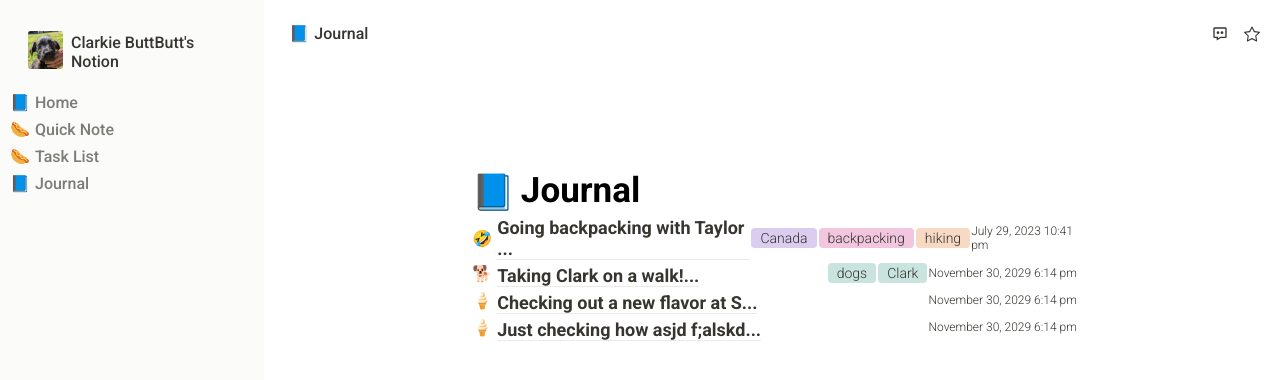
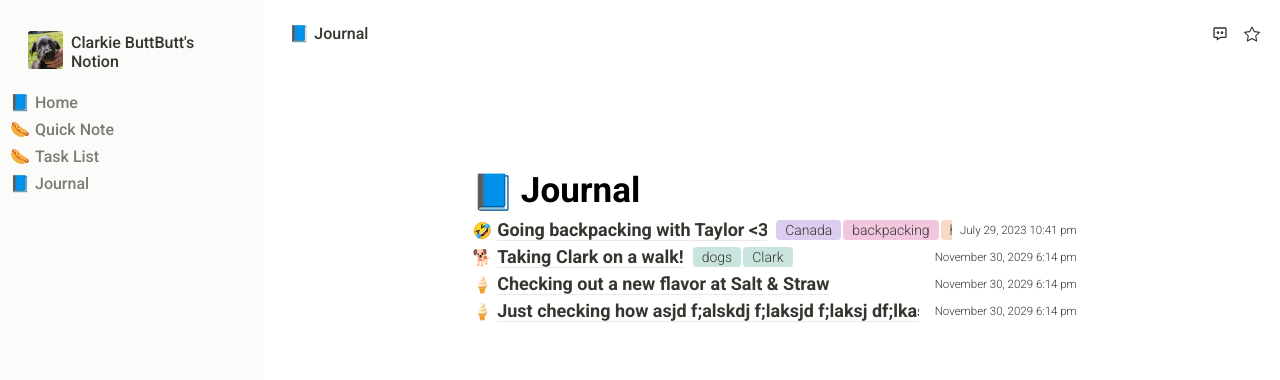
Before and after one commit to heyluney/notion-clone, a React (Create React App) app: page /journal in a window 1280 px wide. Shown: the top 380 px of the page. Built offline with nearby package versions, Linux system fonts and the light colour scheme; some icons are missing.

Commit message:
Update styling on journal entries.

```diff
--- a/src/App.js
+++ b/src/App.js
@@ -29,8 +29,7 @@ const App = () => {
   const [currentPageName, changeCurrentPageName]
     = useState(getItem('current_page_name'));
 
-  // TODO(helenyu): I thinks somehow the react history is manually being manipulated, because
-  // the application breaks on browser "forward" and "back" buttons, investigate further.
+  // TODO(helenyu): I thinks somehow the react history is manually being manipulated, because the application breaks on browser "forward" and "back" buttons, investigate further.
   useEffect(() => {
     changeCurrentPageName(url_map[location.pathname]);
     addFaviconToPage(pages[currentPageName].icon);
@@ -41,21 +40,28 @@ const App = () => {
   // Determines global state for whether a popup is currently open or not.
   const [popup, togglePopup] = useState(null);
   addFaviconToPage(pages[currentPageName].icon);
+
+  // Controls the journal entry that will be displayed on SlideOut component. The reason why physicalSlideOut exists is because the text on the slideOut needs to exist until the transition time is completely over.
   const [slideOut, toggleSlideOut] = useState(null);
-
+  const [physicalSlideOut, togglePhysicalSlideOut] = useState(false);
+  const [slideOutTransitionTime, changeSlideOutTransitionTime] = useState(300);
   return (
     <PageContext.Provider value={{
       currentPageName, changeCurrentPageName,
       pages, changePages
     }}>
       <PopupContext.Provider value={{ popup, togglePopup }}>
-        <SlideOutContext.Provider value={{ slideOut, toggleSlideOut }}>
+        <SlideOutContext.Provider value={{
+          slideOut, toggleSlideOut,
+          physicalSlideOut, togglePhysicalSlideOut,
+          slideOutTransitionTime, changeSlideOutTransitionTime
+        }}>
           <Fragment>
             <div className={`${styles.app}`}>
               <SideBar />
               <Main />
             </div>
-            {popup && <Overlay/>}
+            {popup && <Overlay />}
           </Fragment>
         </SlideOutContext.Provider>
       </PopupContext.Provider>
--- a/src/components/title/Title.jsx
+++ b/src/components/title/Title.jsx
@@ -12,7 +12,7 @@ import { useAutosizeDefaultTextArea }
 
 const Title = ({isLarge, horizontal, title, emoji, type}) => {
 
-    const { slideOut, toggleSlideOut } = useContext(SlideOutContext);
+    const { slideOut } = useContext(SlideOutContext);
     const { pages, changePages, currentPageName, changeCurrentPageName } = useContext(PageContext);
     const currentPage = pages[currentPageName];
     const [isUpdatingTitle, updatingTitle] = useState(false);
@@ -41,7 +41,6 @@ const Title = ({isLarge, horizontal, title, emoji, type}) => {
                         if (type === 'journal') {
                             newPages =
                             editJournalTitle(pages, currentPageName, slideOut, e.target.value);
-                            toggleSlideOut(null);
                         } else {
                             newPages = editTitle(pages, currentPageName, e.target.value);
                             changeCurrentPageName(e.target.value);
--- a/src/hooks/OutsideAlert.jsx
+++ b/src/hooks/OutsideAlert.jsx
@@ -3,15 +3,20 @@ import { useContext, useEffect } from 'react';
 import { PopupContext, SlideOutContext } from '../App';
 
 
-export const useSlideOutOutsideAlerter = ref => {
+export const useSlideOutOutsideAlerter = (ref) => {
     const { togglePopup } = useContext(PopupContext);
-    const { slideOut, toggleSlideOut } = useContext(SlideOutContext);
+    const { slideOut, toggleSlideOut,
+        togglePhysicalSlideOut,
+        slideOutTransitionTime,
+        changeSlideOutTransitionTime } = useContext(SlideOutContext);
 
     useEffect(() => {
         const handleClickOutside = (event) => {
             if (!slideOut) return;
             if (ref.current && !ref.current.contains(event.target)) {
-                toggleSlideOut(null);
+                togglePhysicalSlideOut(false);
+                changeSlideOutTransitionTime(300);
+                setTimeout(() => toggleSlideOut(null), slideOutTransitionTime);
                 togglePopup(null);
             }
         }
@@ -20,8 +25,10 @@ export const useSlideOutOutsideAlerter = ref => {
         return () => {
             document.removeEventListener("mousedown", handleClickOutside);
         };
-    }, [ref, slideOut, toggleSlideOut, togglePopup]);
+    }, [ref, slideOut, toggleSlideOut, togglePopup, changeSlideOutTransitionTime,
+        slideOutTransitionTime, togglePhysicalSlideOut]);
 }
+
 
 // If we detect a click outside the popup (event.target location is not contained)
 // in ref.current, which is the popup -> then we trigger the popup to be closed.
--- a/src/pages/Journal/JournalEntry.jsx
+++ b/src/pages/Journal/JournalEntry.jsx
@@ -7,30 +7,34 @@ import Icon from '../../components/popups/Icon';
 import { SlideOutContext } from '../../App';
 import Tags from './Tags';
 
-import { shortenText } from '../../utils/shorten_text';
-
-
 const JournalEntry = ({ idx, entry }) => {
-    const { toggleSlideOut } = useContext(SlideOutContext);
+    const { slideOut, toggleSlideOut, togglePhysicalSlideOut } = useContext(SlideOutContext);
     const { title, emoji, tags, timestamp } = entry;
+    console.log('tags', tags)
     return (
         <div onClick={
-            () => toggleSlideOut(idx)}
+            () => {
+                if (slideOut === null) {
+                    toggleSlideOut(idx);
+                    togglePhysicalSlideOut(true);
+                }
+            }}
             className={styles.journal_entry}>
-            <div className={styles.left}>
+                <div className={`${styles.title}
+                ${Object.keys(tags).length > 0 ?
+                        styles.title_with_tags : null}`}>
                     <Icon icon={emoji}
                         component={`${"Journal"}_${idx}`}
                     />
                     <div className={styles.journal_entry_title}>
-                    {shortenText(title, 30) + "..."}
+                        {title}
                     </div>
                 </div>
-            <div className={styles.right}>
-                <Tags
-                    tags={tags} journalIdx={parseInt(idx)}/>
+                <div className={styles.tags}>
+                    <Tags tags={tags} journalIdx={parseInt(idx)}/>
+                </div>
                 <div className={styles.timestamp}>
                         {getFullTimeString(timestamp)}
-                </div>
                 </div>
         </div>
     )
--- a/src/pages/Journal/JournalEntry.module.css
+++ b/src/pages/Journal/JournalEntry.module.css
@@ -1,11 +1,13 @@
 @import '../../standard.module.css';
 
+/* Want tags and date to be on the right?? */
 .journal_entry {
-    display: flex;
-    flex-direction: row;
-    justify-content: space-between;
+    display: grid;
+    grid-template-columns: auto 1fr auto;
     align-items: center;
+    column-gap: 8px;
 }
+
 .journal_entry:hover{
     background: var(--highlight-grey);
     cursor: pointer;
@@ -17,18 +19,29 @@
     font-size: 18px;
     display: flex;
     align-items: flex-end;
+    white-space: nowrap;
+    overflow: hidden;
 }
 
-.left {
+.title {
     display: flex;
+    align-items: center;
     flex-direction: row;
+    white-space: nowrap;
+    overflow: hidden;
 }
-.right {
-    display: flex;
-    flex-direction: row;
-    align-items: center;
+
+.title_with_tags {
+    max-width: 300px;
+}
+
+
+.tags {
+    overflow-x: hidden;
 }
 
 .timestamp {
-    font-size: 12px;
+    font-size: 11.5px;
+    display: flex;
+    justify-content: flex-end;
 }
--- a/src/pages/Journal/SlideOut.jsx
+++ b/src/pages/Journal/SlideOut.jsx
@@ -14,30 +14,31 @@ import Title
 
 const SlideOut = () => {
     const { pages, currentPageName } = useContext(PageContext);
-    const { slideOut, toggleSlideOut } = useContext(SlideOutContext);
+    const { slideOut, toggleSlideOut,
+            physicalSlideOut, togglePhysicalSlideOut,
+            slideOutTransitionTime, changeSlideOutTransitionTime} = useContext(SlideOutContext);
     const { title, emoji, tags, timestamp }
         = slideOut === null ? {} : pages[currentPageName].entries[slideOut];
+
+    const [slideOutWidth, changeSlideOutWidth] = useState(500);
 
     const wrapperRef = useRef();
     useSlideOutOutsideAlerter(wrapperRef);
 
-    const [slideOutWidth, changeSlideOutWidth] = useState(500);
-    const [transitionTime, changeTransitionTime] = useState(300);
-
     return (
         <div ref={wrapperRef}
-            style={slideOut !== null ? {
+            style={physicalSlideOut !== false ? {
                 width: `${slideOutWidth}px`,
-                transition: `${transitionTime}ms`,
+                transition: `${slideOutTransitionTime}ms`,
             } : {
-                transition: `${transitionTime}ms`
+                width: `0px`,
+                transition: `${slideOutTransitionTime}ms`
             }}
             className={`${styles.slideout}
-                ${slideOut === null ? null : styles.active}`}>
+                ${physicalSlideOut === false ? null : styles.active}`}>
 
             <div className={styles.draggable}
                 draggable={true}
-                onDrop = {() => changeTransitionTime(300)}
                 onDrag={(e) => {
                     // e.clientX is 0 if the mouse goes off screen (e.g. vertically).
                     // This is a severe jump, so we return to avoid the jumpy effect
@@ -49,20 +50,22 @@ const SlideOut = () => {
 
                     // Want the slide out to have a minimum width of 500.
                     if (newSlideOutWidth < 500) return;
-
-                    console.log("slideoutwidth", newSlideOutWidth);
                     changeSlideOutWidth(newSlideOutWidth);
 
                     // Normally this is 300ms to imitate a "slide out" animation.
                     // However, we want to make the transition time 0 during manually
                     // dragging, to eliminate lag.
-                    changeTransitionTime(0);
+                    changeSlideOutTransitionTime(0);
                 }}
                 onDragOver={(e) => e.preventDefault()}
             >
             </div>
             <div className={styles.right}>
-                <Chevron onClick = {() => toggleSlideOut(null)}/>
+                <Chevron onClick = {() => {
+                    changeSlideOutTransitionTime(300);
+                    setTimeout(() => toggleSlideOut(null), slideOutTransitionTime);
+                    togglePhysicalSlideOut(false);
+                }}/>
 
                 {slideOut !== null &&
                     <div className={styles.main}>
--- a/src/pages/Journal/SlideOut.module.css
+++ b/src/pages/Journal/SlideOut.module.css
@@ -1,8 +1,8 @@
 @import '../../standard.module.css';
 
 .comments {
-display: flex;
-flex-direction: column;
+    display: flex;
+    flex-direction: column;
 }
 .comment {
     display: flex;
--- a/src/pages/Journal/Tags.module.css
+++ b/src/pages/Journal/Tags.module.css
@@ -4,9 +4,10 @@
 .tags {
     display: flex;
     flex-direction: row;
+    /* flex-grow: 0.5; */
+    /* max-width: 200px; */
     /* align-items: flex-start;
     justify-content: flex-start; */
-    /* overflow-x: hidden; */
     /* max-width: 250px; */
     /* background: red; */
 }
```
Lines whose indentation alone changed are shown as unchanged.
